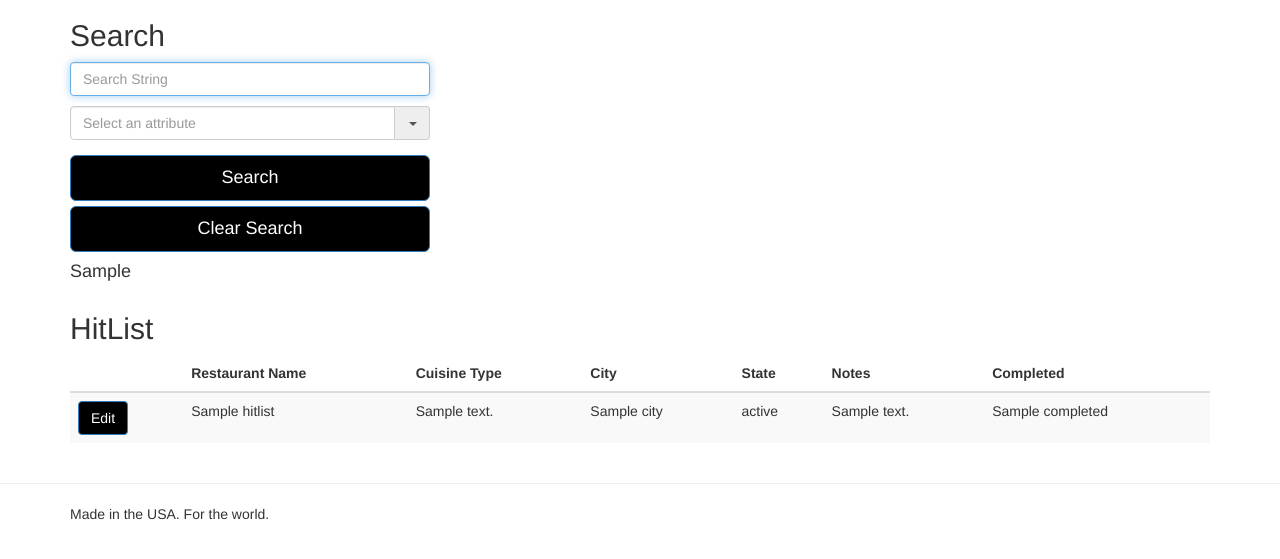
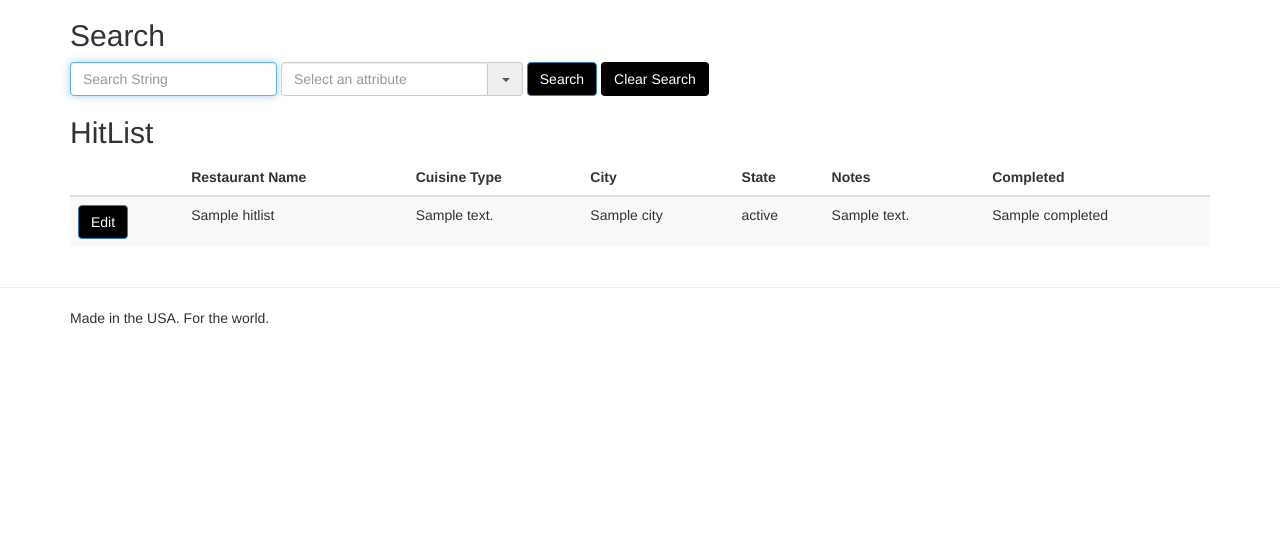
Before and after one commit to kelvinatorr/relationshipanalytics, a Python web app: template templates/index.html in a window 1280 px wide. Shown: the part 51-610 px from the top of the page. Run offline with Jinja, Linux system fonts and the light colour scheme; the template is opened without the code that fills it: most values are stand-ins (such as "Sample title", 1, 10 or a date in 2020); some libraries are stand-ins or nearby versions.

Commit message:
Change search form to be inline and not vertical

```diff
--- a/templates/index.html
+++ b/templates/index.html
@@ -2,15 +2,15 @@
 
 {% block content %}
     <div class="container">
-
-    <form class="form-signin" role="form" method="post">
-      <div class="row">
-        <div class="col-md-4">
-         <h2 class="form-signin-heading">Search</h2>
-         <input type="text" class="form-control" placeholder="Search String" name="search_string" value="" required autofocus>
-         <h4 id="error">{{error_search}}</h4>
+      <h2>Search</h2>
+      <form class="form-inline" role="form" method="post">
         <div class="form-group">
-            <select class="combobox input-large form-control" name="attribute">
+          <label class="sr-only" for="searchString">Search String</label>
+          <input type="text" class="form-control" placeholder="Search String" name="search_string" value="" id="searchString" required autofocus>
+        </div>
+        <div class="form-group">
+          <label class="sr-only" for="searchAttribute">Search Attribute</label>
+          <select class="combobox input-large form-control" name="attribute" id="searchAttribute">
             <option value="" selected="selected">Select an attribute</option>
             <option value="RestaurantName">Restaurant Name</option>
             <option value="City">City</option>
@@ -18,13 +18,9 @@
             <option value="CuisineType">Cuisine Type</option>
           </select>
         </div>
-         <button class="btn btn-lg btn-primary btn-block" type="submit" name="search" value="Submit">Search</button>
-         <button class="btn btn-lg btn-primary btn-block" type="submit" name="undo_search" value="Undo" onClick="window.location='/'">Clear Search</button>
-         <h4 id="error">{{successMsg}}</h4>
-        </div>
-        </div>
+        <button class="btn btn-small btn-primary" type="submit" name="search" value="Submit">Search</button>
+        <button class="btn btn-small btn-primar" type="button" name="undo_search" value="Undo" onClick="window.location='/'">Clear Search</button>
       </form>
-
     </div><!-- /.container -->
 
     <div class="container">
```
Lines whose indentation alone changed are shown as unchanged.
